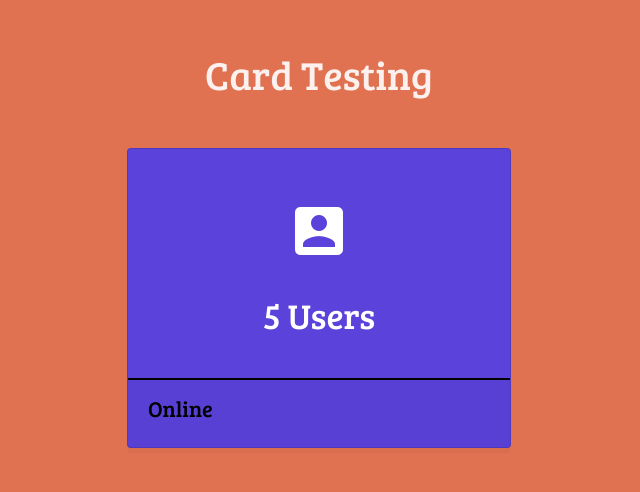
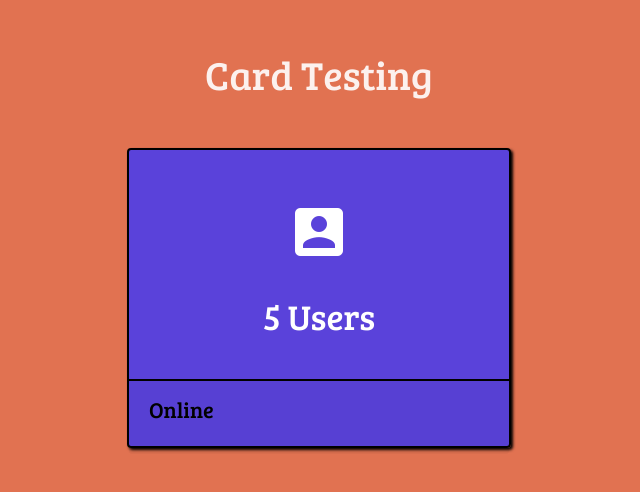
Before and after one commit to MikayP/responsive-card, a plain HTML site: page index.html in a window 1280 px wide. Shown: the whole page, without its empty margins (321-961 px from the left). Drawn offline with nearby package versions, Linux system fonts and the light colour scheme.

Commit message:
style updates

```diff
--- a/styles.css
+++ b/styles.css
@@ -83,3 +83,8 @@ p {
 .tile-back {
     background-color: rgba(54, 54, 255, 0.79);
 }
+
+.card{
+    border: solid 2px black;
+    box-shadow: 2px 2px 3px black;
+}
```
Also changed, not shown: index.html (+2 -1 lines).
